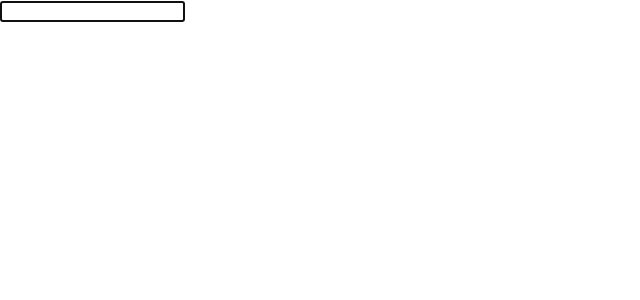
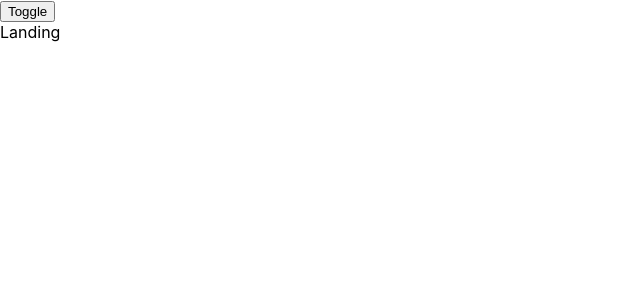
Before and after one commit to amincxo/tamrin-hooks, a React (Create React App) app: page / in a window 1280 px wide. Shown: the top 300 px of the page, without its empty margins (0-640 px from the left). Built offline with nearby package versions, Linux system fonts and the light colour scheme; the HTML template or start-up script is replaced by a standard one.

Commit message:
custom hook part 1

```diff
--- a/src/App.js
+++ b/src/App.js
@@ -6,7 +6,7 @@ import NewGetData from "./components/NewGetData";
 import UseMemo from "./components/UseMemo";
 import UseCallback from "./components/UseCallback";
 import UseRef from "./components/UseRef";
-
+import CustomHook from "./components/CustomHook";
 
 const App = () => {
 
@@ -19,7 +19,8 @@ const App = () => {
             {/* <NewGetData /> */}
             {/* <UseMemo /> */}
             {/* <UseCallback /> */}
-            <UseRef />
+            {/* <UseRef /> */}
+            <CustomHook />
 
         </div>
     );
--- /dev/null
+++ b/src/components/CustomHook.js
@@ -0,0 +1,15 @@
+import React, {useState} from 'react';
+import Landing from './Landing';
+import Login from "./Login"
+
+const CustomHook = () => {
+    const [toggle, setToggle] = useState(true);
+    return (
+        <div>
+            <button onClick={() => { setToggle(!toggle) }}> Toggle </button>
+            {toggle ? <Landing /> : <Login />}
+        </div>
+    );
+};
+
+export default CustomHook;
--- /dev/null
+++ b/src/components/Landing.js
@@ -0,0 +1,19 @@
+import React from 'react';
+import useTitle from '../hooks/useTitle';
+const Landing = () => {
+
+    //   useEffect(()=>{
+    //     document.title ="Landing Page"
+    // })
+
+    useTitle("Landing page");
+
+
+    return (
+        <div>
+            Landing
+        </div>
+    );
+};
+
+export default Landing;
--- /dev/null
+++ b/src/components/Login.js
@@ -0,0 +1,18 @@
+import React from 'react';
+import useTitle from '../hooks/useTitle';
+const Login = () => {
+
+    // useEffect(()=>{
+    //     document.title ="Login Page"
+    // },[])
+
+    useTitle("Login page");
+
+    return (
+        <div>
+            Login
+        </div>
+    );
+};
+
+export default Login;
--- /dev/null
+++ b/src/hooks/useTitle.js
@@ -0,0 +1,10 @@
+import {useEffect} from 'react';
+
+const useTitle = (title) => {
+    useEffect(()=>{
+        document.title = title;
+    },[])
+
+};
+
+export default useTitle;
```
